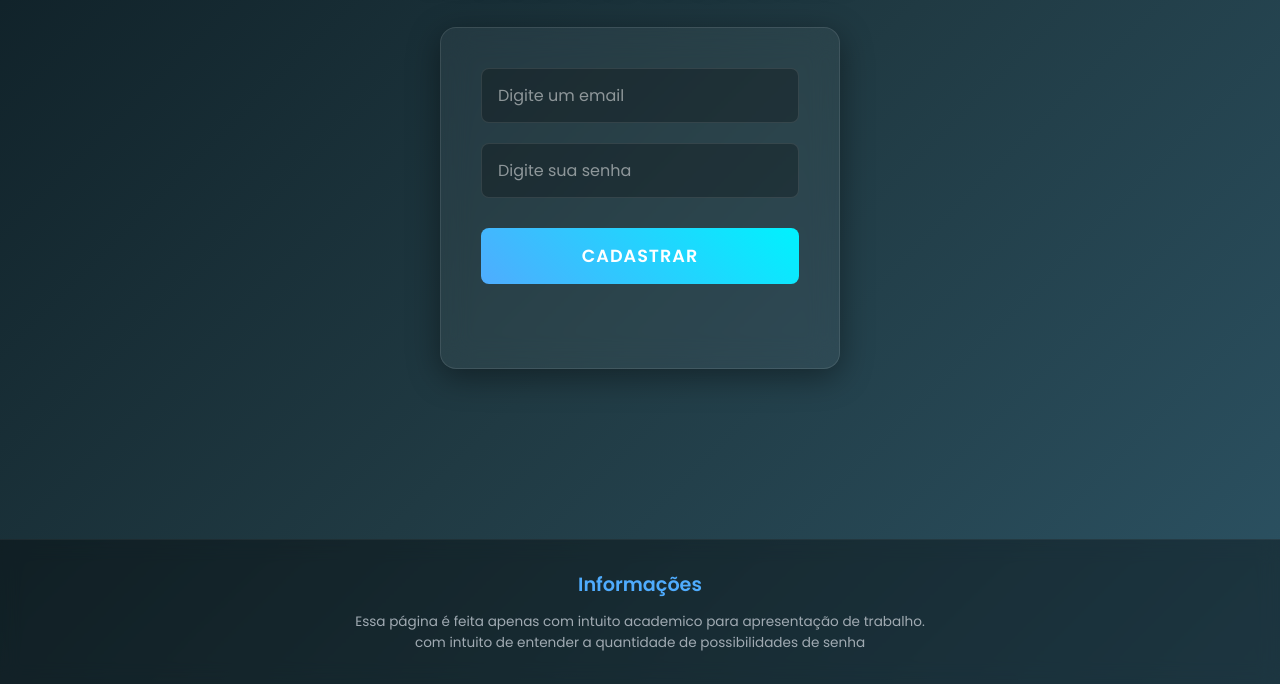
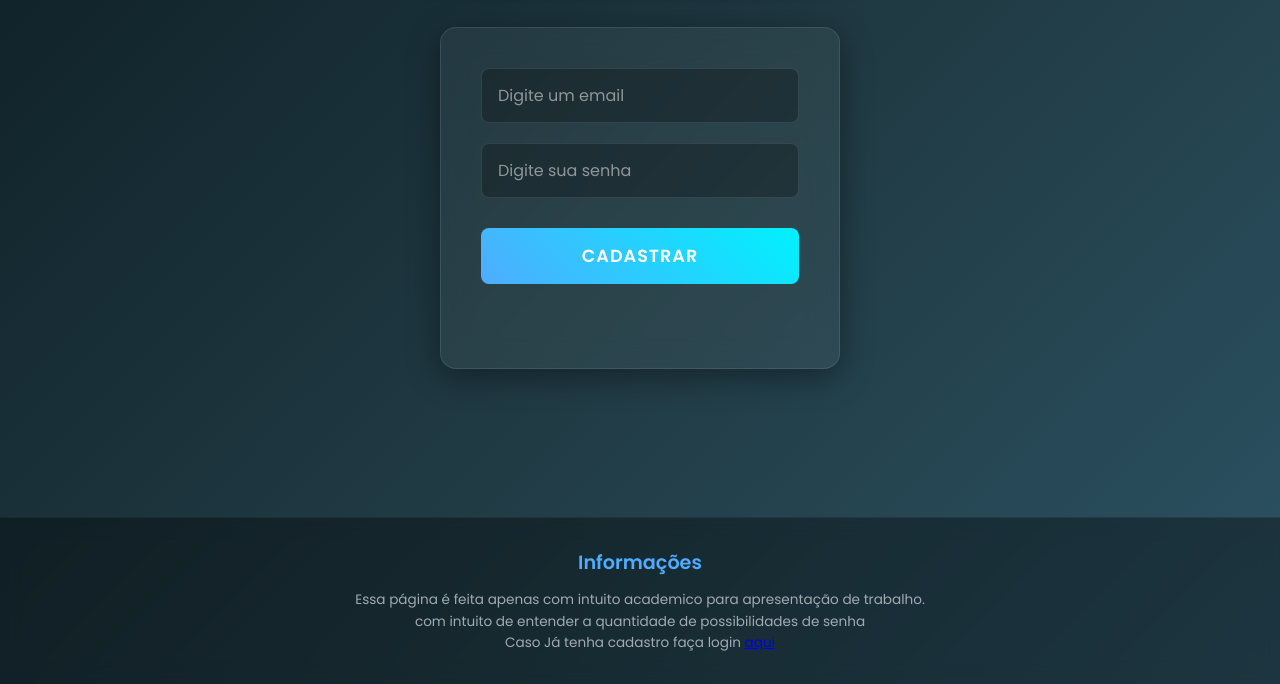
Before and after one commit to Carlos-Henrique-Biasi/Site-Quebra-senha-Faculdade, a website: page Front-end/index.html in a window 1280 px wide. Shown: the part 116-800 px from the top of the page. Drawn offline with Linux system fonts and the light colour scheme.

Commit message:
Update index.html

```diff
--- a/Front-end/index.html
+++ b/Front-end/index.html
@@ -26,6 +26,7 @@
             <h2>Informações</h2>
             <p>Essa página é feita apenas com intuito academico para apresentação de trabalho.<br>
             com intuito de entender a quantidade de possibilidades de senha</p>
+            <p>Caso Já tenha cadastro faça login <a href="Login.html">aqui</a></p>
         </div>
     </footer>
 
```
